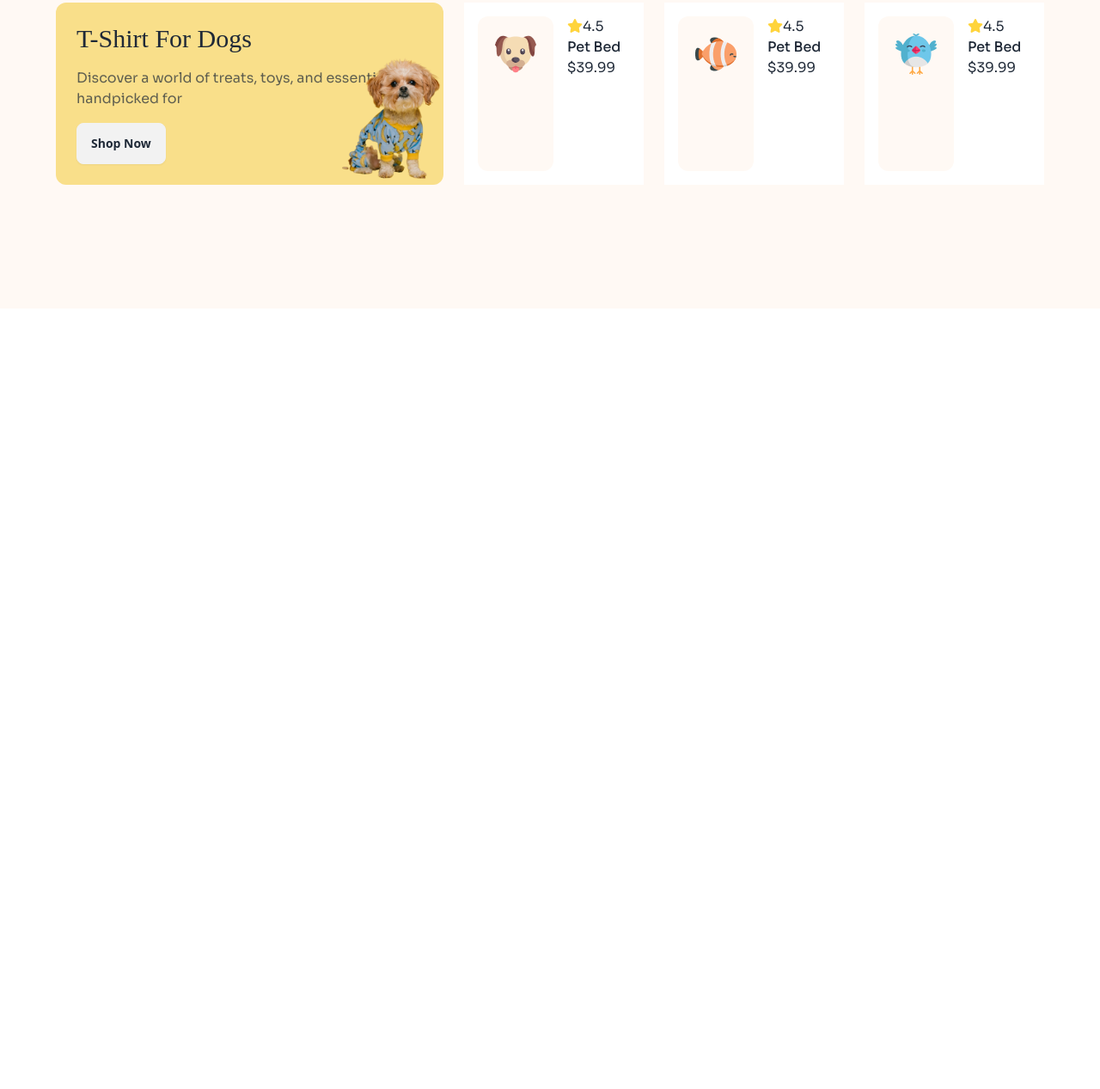
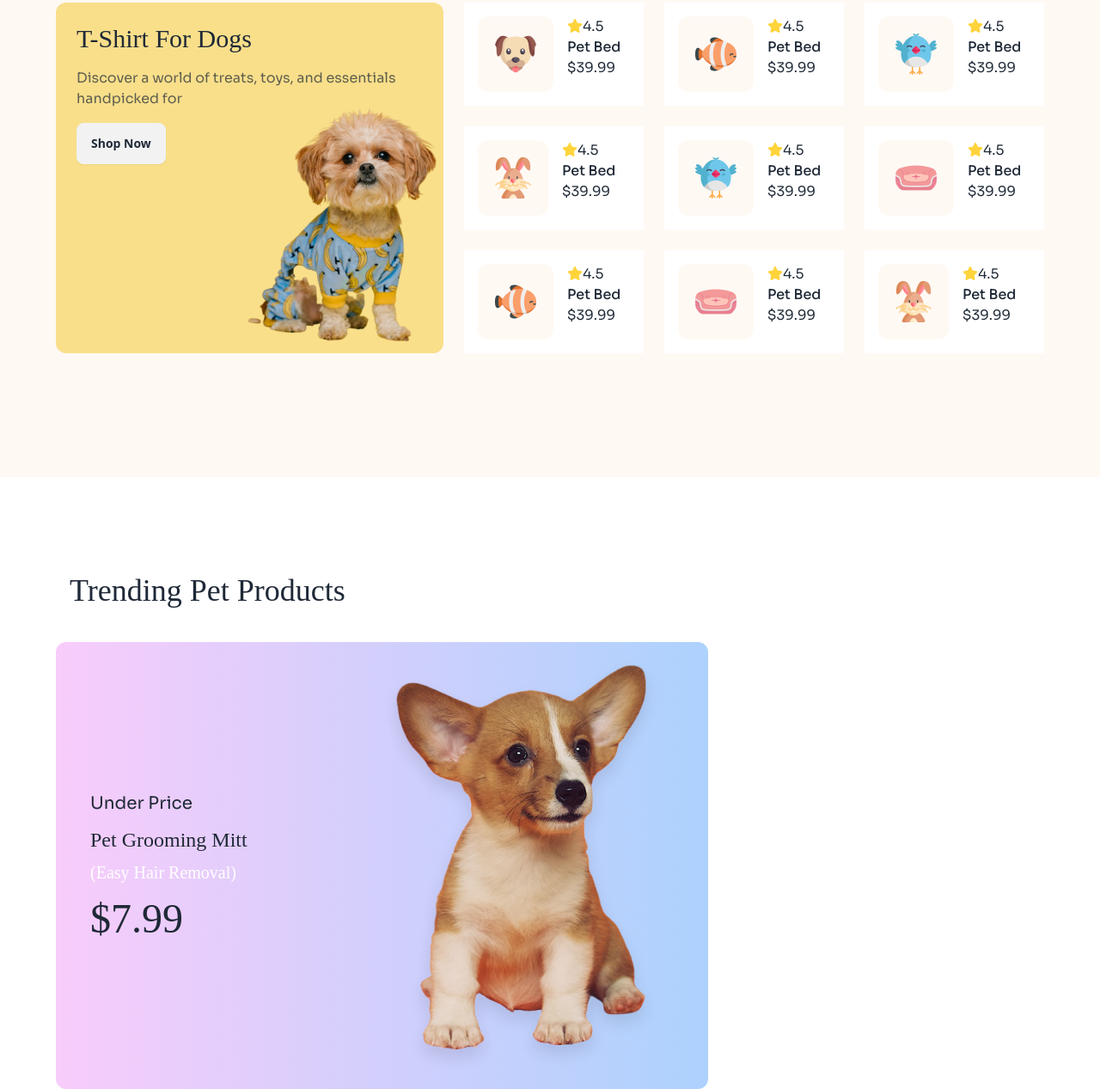
Before and after one commit to mim-1612/pet-house, a plain HTML site: page index.html in a window 1280 px wide. Shown: the part 1636-2903 px from the top of the page at 86% size. Before the commit the page ends 2107 px from the top, so only its background shows below. Drawn offline with nearby package versions, Linux system fonts and the light colour scheme; a web font is replaced by a local one.

Commit message:
added the products part

```diff
--- a/index.html
+++ b/index.html
@@ -196,6 +196,89 @@
                     <p class="font-sora font-me">$39.99</p>
                   </div>
                 </div>
+                <div class="flex bg-white p-4 gap-4">
+                    <div class="p-5 bg-secondery  rounded-xl ">
+                      <img src="./c1-assets/rabbit-cartoon.png" alt="">
+                    </div>
+                    <div>
+                      <p class="font-sora"><i class="fa-solid fa-star" style="color: #FFD43B;"></i>4.5</p>
+                      <p class="font-sora font-medium">Pet Bed</p>
+                      <p class="font-sora font-me">$39.99</p>
+                    </div>
+                  </div>
+                  <div class="flex bg-white p-4 gap-4">
+                    <div class="p-5 bg-secondery  rounded-xl ">
+                      <img src="./c1-assets/bird-cartoon.png" alt="">
+                    </div>
+                    <div>
+                      <p class="font-sora"><i class="fa-solid fa-star" style="color: #FFD43B;"></i>4.5</p>
+                      <p class="font-sora font-medium">Pet Bed</p>
+                      <p class="font-sora font-me">$39.99</p>
+                    </div>
+                  </div>
+                  <div class="flex bg-white p-4 gap-4">
+                    <div class="p-5 bg-secondery  rounded-xl ">
+                      <img src="./c1-assets/pet-couch.png" alt="">
+                    </div>
+                    <div>
+                      <p class="font-sora"><i class="fa-solid fa-star" style="color: #FFD43B;"></i>4.5</p>
+                      <p class="font-sora font-medium">Pet Bed</p>
+                      <p class="font-sora font-me">$39.99</p>
+                    </div>
+                  </div>
+                  <div class="flex bg-white p-4 gap-4">
+                    <div class="p-5 bg-secondery  rounded-xl ">
+                      <img src="./c1-assets/fish-cartoon.png" alt="">
+                    </div>
+                    <div>
+                      <p class="font-sora"><i class="fa-solid fa-star" style="color: #FFD43B;"></i>4.5</p>
+                      <p class="font-sora font-medium">Pet Bed</p>
+                      <p class="font-sora font-me">$39.99</p>
+                    </div>
+                  </div>
+                  <div class="flex bg-white p-4 gap-4">
+                    <div class="p-5 bg-secondery  rounded-xl ">
+                      <img src="./c1-assets/pet-couch.png" alt="">
+                    </div>
+                    <div>
+                      <p class="font-sora"><i class="fa-solid fa-star" style="color: #FFD43B;"></i>4.5</p>
+                      <p class="font-sora font-medium">Pet Bed</p>
+                      <p class="font-sora font-me">$39.99</p>
+                    </div>
+                  </div>
+                  <div class="lg:flex bg-white p-4 gap-4 hidden">
+                    <div class="p-5 bg-secondery  rounded-xl ">
+                      <img src="./c1-assets/rabbit-cartoon.png" alt="">
+                    </div>
+                    <div>
+                      <p class="font-sora"><i class="fa-solid fa-star" style="color: #FFD43B;"></i>4.5</p>
+                      <p class="font-sora font-medium">Pet Bed</p>
+                      <p class="font-sora font-me">$39.99</p>
+                    </div>
+                  </div>
+                </div>
+              </div>
+            </div>
+          </section>
+          <section>
+            <div class="max-w-[1150px]  mx-auto ">
+              <h3 class="font-adam text-4xl mb-10 pl-4">Trending Pet Products</h3>
+              <div class="grid grid-cols-1 lg:grid-cols-6 gap-6">
+                <div class="lg:col-span-4 ">
+                  <div
+                    class="rounded-xl flex justify-between items-center bg-gradient-to-r from-[rgba(248,204,251,100%)] to-[rgba(172,210,253,100%)]"">
+                    <div class=" lg:ml-10 ml-5">
+                    <p class="font-sora text-xl">Under Price</p>
+                    <h4 class="font-adam text-2xl mt-3 mb-2">Pet Grooming Mitt</h4>
+                    <p class="font-adam text-white text-xl mb-4">(Easy Hair Removal)</p>
+                    <h5 class="font-adam text-5xl">$7.99</h5>
+                  </div>
+                  <div>
+                    <img src="./c1-assets/cute-dog-mid.png" alt="">
+                  </div>
+                </div>
+              </div>
+
 
 </body>
 </html>
```
